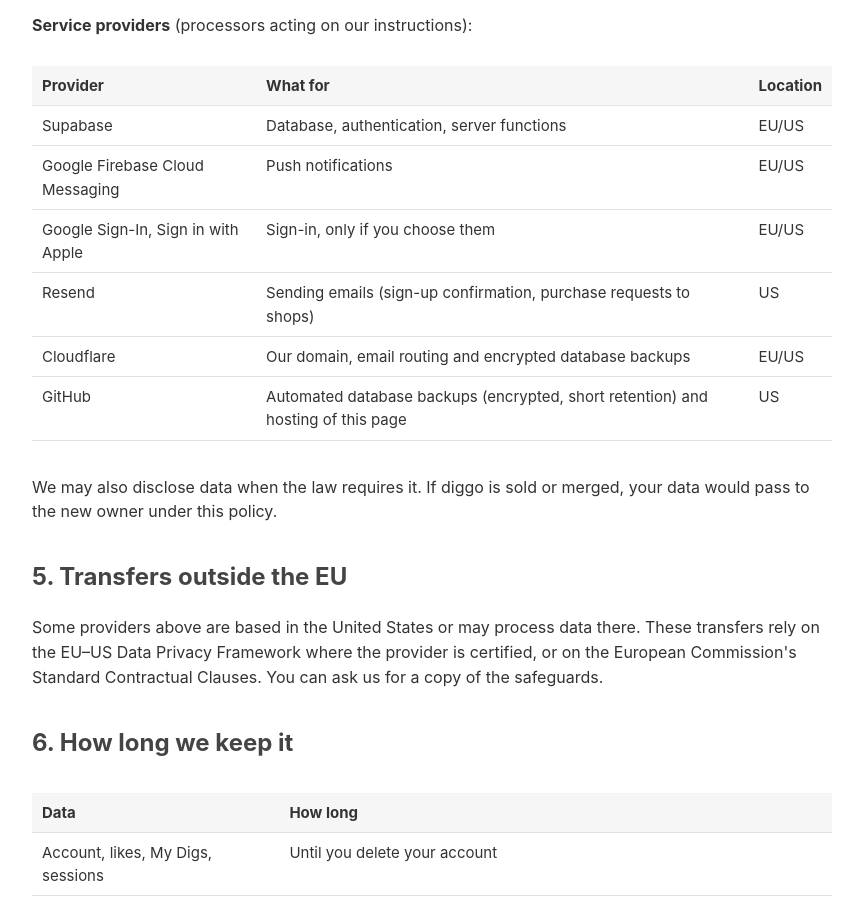
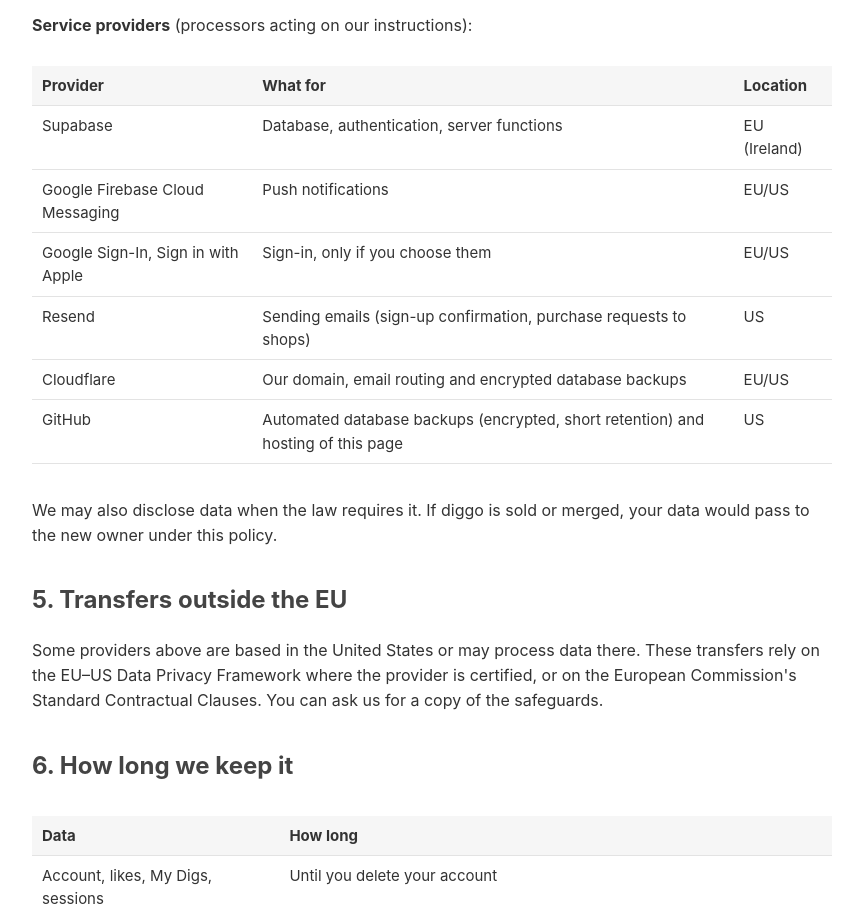
Before and after one commit to diggo-repo/diggo-privacy, a plain HTML site: page index.html in a window 1280 px wide. Shown: the part 2099-3005 px from the top of the page, without its empty margins (208-1071 px from the left). Drawn offline with Linux system fonts and the light colour scheme.

Commit message:
Privacy: Supabase in EU (Ireland)
Co-Authored-By: Claude Opus 5.5 <noreply@anthropic.com>
Claude-Session: https://claude.ai/code/session_01NzB7DjpE1n4PJPKK6asPEg

```diff
--- a/index.html
+++ b/index.html
@@ -54,7 +54,7 @@
     <p><strong>Service providers</strong> (processors acting on our instructions):</p>
     <div class="wrap"><table>
         <tr><th>Provider</th><th>What for</th><th>Location</th></tr>
-        <tr><td>Supabase</td><td>Database, authentication, server functions</td><td>EU/US</td></tr>
+        <tr><td>Supabase</td><td>Database, authentication, server functions</td><td>EU (Ireland)</td></tr>
         <tr><td>Google Firebase Cloud Messaging</td><td>Push notifications</td><td>EU/US</td></tr>
         <tr><td>Google Sign-In, Sign in with Apple</td><td>Sign-in, only if you choose them</td><td>EU/US</td></tr>
         <tr><td>Resend</td><td>Sending emails (sign-up confirmation, purchase requests to shops)</td><td>US</td></tr>
```
